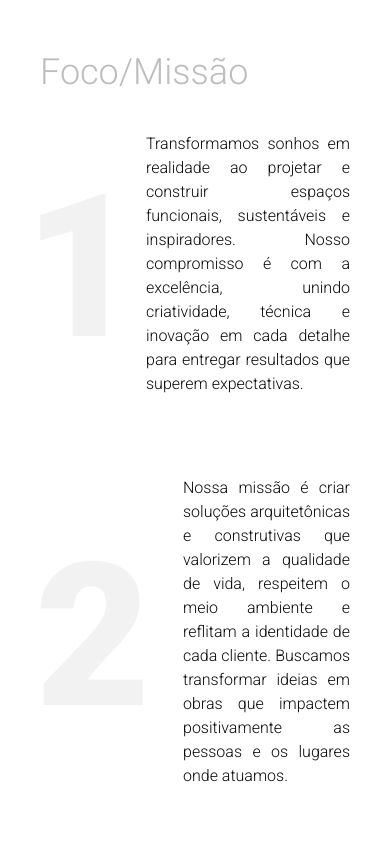
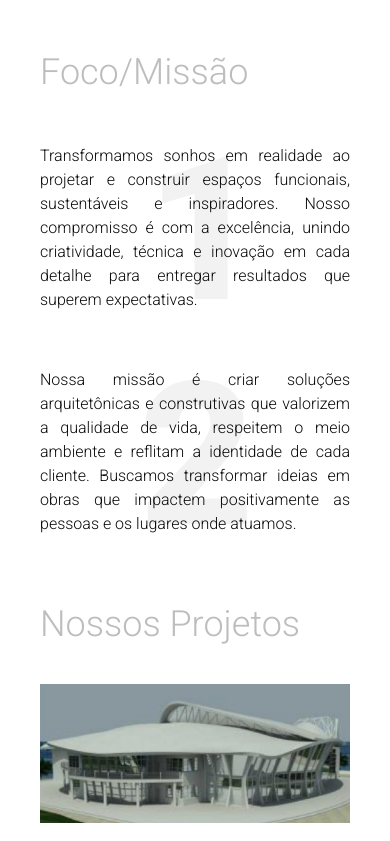
Before and after one commit to antoniornneto/architect-website, a Next.js app: page / in a window 390 px wide. Shown: the part 1180-2021 px from the top of the page. Built offline with nearby package versions, Linux system fonts and the light colour scheme.

Commit message:
fix: responsividade

```diff
--- a/src/app/page.tsx
+++ b/src/app/page.tsx
@@ -78,21 +78,21 @@ export default function Home() {
         </div>
       </div>
       {/* mission */}
-      <div className="space-y-10">
+      <div className="space-y-16">
         <TitleSection>Foco/Missão</TitleSection>
-        <div className="flex gap-20 max-md:flex-col">
-          <div className="flex flex-1 items-center text-justify gap-10">
+        <div className="flex gap-20 max-lg:flex-col">
+          <div className="flex flex-1 items-center justify-center text-justify gap-10 max-md:relative">
             <Image alt="1" src={number1} />
-            <p className="h-full flex items-center font-light">
+            <p className="h-full flex items-center font-light max-md:absolute">
               Transformamos sonhos em realidade ao projetar e construir espaços
               funcionais, sustentáveis e inspiradores. Nosso compromisso é com a
               excelência, unindo criatividade, técnica e inovação em cada
               detalhe para entregar resultados que superem expectativas.
             </p>
           </div>
-          <div className="flex flex-1 items-center text-justify gap-10">
+          <div className="flex flex-1 items-center justify-center text-justify gap-10 max-md:relative">
             <Image alt="2" src={number2} />
-            <p className="h-full text-wrap flex items-center font-light">
+            <p className="h-full text-wrap flex items-center font-light max-md:absolute">
               Nossa missão é criar soluções arquitetônicas e construtivas que
               valorizem a qualidade de vida, respeitem o meio ambiente e
               reflitam a identidade de cada cliente. Buscamos transformar ideias
@@ -123,7 +123,7 @@ export default function Home() {
       <div className="space-y-10">
         <TitleSection>Fale Conosco</TitleSection>
         <div className="flex gap-5 w-full h-full">
-          <form className="min-w-[400px] flex flex-col gap-2 flex-1">
+          <form className="max-w-[400px] flex flex-col gap-2 flex-1 w-full">
             <input
               type="text"
               placeholder="Nome*"
```
